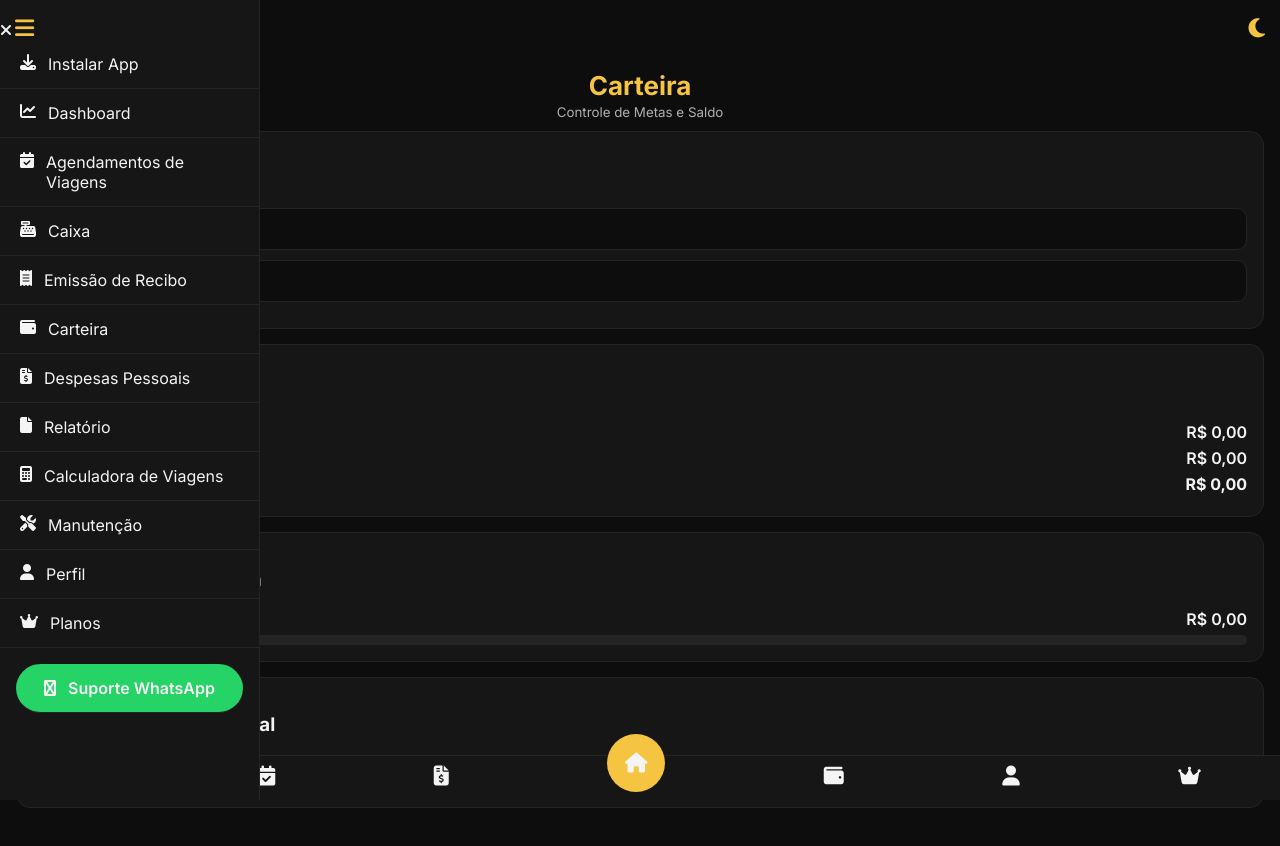
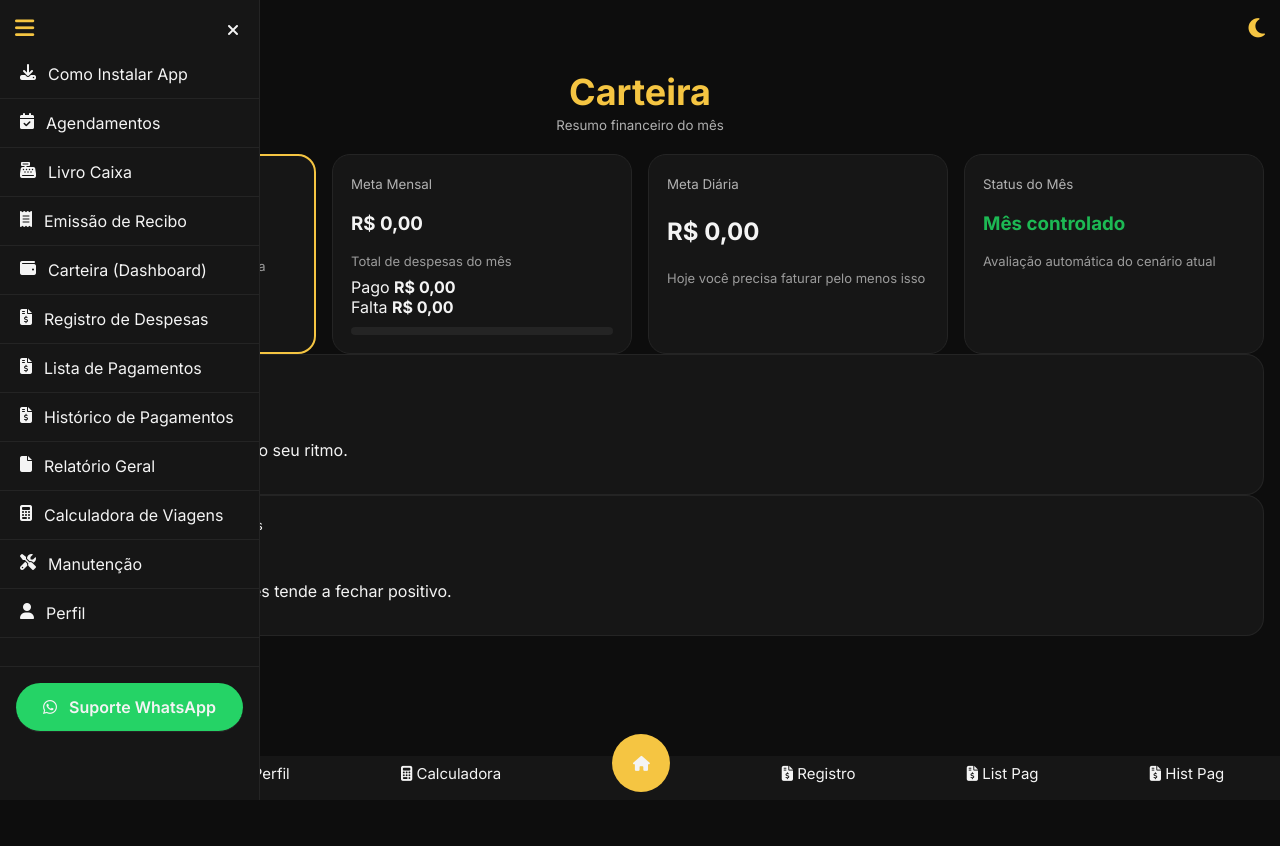
Before and after one commit to rarufino27-alt/rfdriver-backend, a plain HTML site: page carteira.html in a window 1280 px wide. Both pictures are taken after a click on the element 24 px from the left and 28 px from the top of the page. After the commit the page ends 800 px from the top, so only its background shows below. Drawn offline with nearby package versions, Linux system fonts and the light colour scheme.

Commit message:
Update carteira.html

```diff
--- a/carteira.html
+++ b/carteira.html
@@ -7,7 +7,6 @@
 
 <link href="https://fonts.googleapis.com/css2?family=Inter:wght@300;400;600;700&display=swap" rel="stylesheet">
 <link href="https://cdnjs.cloudflare.com/ajax/libs/font-awesome/6.5.1/css/all.min.css" rel="stylesheet">
-<script src="https://cdn.jsdelivr.net/npm/chart.js"></script>
 
 <style>
 :root{
@@ -20,53 +19,136 @@ body[data-theme="light"]{
 }
 *{box-sizing:border-box;font-family:Inter}
 body{margin:0;background:var(--bg);color:var(--text);padding:70px 16px 150px}
-.header{text-align:center;margin-bottom:10px}
-.header h1{margin:0;font-size:26px;color:var(--gold)}
+
+/* HEADER */
+.header{text-align:center;margin-bottom:20px}
+.header h1{margin:0;font-size:36px;color:var(--gold)}
 .header small{opacity:.7}
-.drawer-toggle,.theme-toggle{
-  position:fixed;top:15px;font-size:22px;color:var(--gold);cursor:pointer;z-index:20
+
+/* GRID */
+.dashboard-grid{
+  display:grid;
+  grid-template-columns:repeat(auto-fit,minmax(220px,1fr));
+  gap:16px;
 }
-.drawer-toggle{left:15px}.theme-toggle{right:15px}
+
+/* CARDS */
+.quad,.card{
+  background:var(--card);
+  border:1px solid var(--border);
+  border-radius:18px;
+  padding:18px;
+}
+
+/* SALDO HERO */
+.quad.saldo{
+  border:2px solid var(--gold);
+}
+.quad.saldo h2{
+  font-size:36px;
+  margin:10px 0;
+}
+
+/* META DIÁRIA */
+.quad.meta-dia{
+}
+.quad.meta-dia h3{
+  font-size:24px;
+}
+
+/* TEXTO */
+.quad small{opacity:.7}
+.hint{font-size:13px;opacity:.6;margin-top:6px}
+
+/* PROGRESSO */
+.progress{
+  margin-top:10px;
+  height:8px;
+  background:var(--border);
+  border-radius:6px;
+  overflow:hidden;
+}
+.progress-bar{
+  height:100%;
+  background:var(--gold);
+  width:0%;
+}
+
+/* STATUS */
+.status.ok{color:var(--green)}
+.status.alerta{color:#f5c542}
+.status.risco{color:var(--red)}
+
+/* IA / PREVISÃO */
+.card.ia{border-left:6px solid var(--gold)}
+.card.previsao{border-left:6px solid var(--green)}
+.card h3{margin:8px 0}
+
+/* BOTÕES FLUTUANTES */
+.drawer-toggle,
+.theme-toggle{
+  position:fixed;
+  top:15px;
+  font-size:22px;
+  color:var(--gold);
+  cursor:pointer;
+  z-index:40;
+}
+
+.drawer-toggle{
+  left:15px;
+}
+
+.theme-toggle{
+  right:15px;
+}
+
+/* MENU LATERAL */
 .drawer{
-  position:fixed;top:0;left:-260px;width:260px;height:100%;
-  background:var(--card);border-right:1px solid var(--border);
-  padding-top:20px;transition:.3s;z-index:15
+  position:fixed;
+  top:0;
+  left:-260px;
+  width:260px;
+  height:100%;
+  background:var(--card);
+  border-right:1px solid var(--border);
+  padding-top:20px;
+  transition:.3s;
+  z-index:30;
+  overflow-y:auto;
 }
-.drawer.open{left:0}
+
+.drawer.open{
+  left:0;
+}
+
 .drawer a{
-  display:flex;gap:12px;padding:14px 20px;
-  color:var(--text);text-decoration:none;border-bottom:1px solid var(--border)
+  display:flex;
+  gap:12px;
+  padding:14px 20px;
+  color:var(--text);
+  text-decoration:none;
+  border-bottom:1px solid var(--border);
 }
-.card{
-  background:var(--card);border:1px solid var(--border);
-  border-radius:14px;padding:16px;margin-bottom:15px
+
+.drawer .close-btn{
+  text-align:right;
+  padding:0 20px 10px;
+  cursor:pointer;
 }
-input{
-  width:100%;padding:12px;margin-bottom:10px;
-  border-radius:10px;border:1px solid var(--border);
-  background:var(--bg);color:var(--text)
-}
-.summary-row{
-  display:flex;justify-content:space-between;
-  font-weight:600;margin-bottom:6px
-}
-.progress{
-  width:100%;height:10px;border-radius:10px;
-  background:var(--border);overflow:hidden;margin-top:6px
-}
-.progress span{
-  display:block;height:100%;background:var(--gold)
-}
+
 .bottom-nav{
   position:fixed;bottom:0;left:0;right:0;
-  background:var(--card);border-top:1px solid var(--border);
-  display:flex;justify-content:space-around;padding:8px 0
+  background:var(--card);
+  display:flex;justify-content:space-around;
+  padding:8px 0
 }
-.bottom-nav a{color:var(--text);font-size:20px;text-decoration:none}
+.bottom-nav a{color:var(--text);font-size:15px;text-decoration:none}
 .center-btn{
-  background:var(--gold);color:#000;width:58px;height:58px;
-  border-radius:50%;display:flex;align-items:center;
-  justify-content:center;font-size:24px;margin-top:-30px
+  background:var(--gold);color:#000;
+  width:58px;height:58px;border-radius:50%;
+  display:flex;align-items:center;justify-content:center;
+  font-size:24px;margin-top:-30px
 }
 
 .suporte-whatsapp{
@@ -88,158 +170,206 @@ input{
 
 <body>
 
-<div class="drawer-toggle" onclick="drawer.classList.toggle('open')">
-  <i class="fa fa-bars"></i>
-</div>
-<div class="theme-toggle" onclick="toggleTheme()">
-  <i class="fa fa-moon"></i>
-</div>
+<!-- TOGGLES -->
+<div class="drawer-toggle" onclick="toggleDrawer()"><i class="fa fa-bars"></i></div>
+<div class="theme-toggle" onclick="toggleTheme()"><i class="fa fa-moon"></i></div>
 
+<!-- MENU LATERAL -->
 <nav class="drawer" id="drawer">
   <div class="close-btn" onclick="toggleDrawer()">
     <i class="fa fa-xmark"></i>
   </div>
 
-  <a href="instalar-app.html"><i class="fa fa-download"></i> Instalar App</a>
-  <a href="index.html"><i class="fa fa-chart-line"></i> Dashboard</a>
-  <a href="agendamentos.html"><i class="fa fa-calendar-check"></i> Agendamentos de Viagens</a>
-  <a href="entradas.html"><i class="fa fa-cash-register"></i> Caixa</a>
+  <a href="instalar-app.html"><i class="fa fa-download"></i> Como Instalar App</a>
+  <a href="agendamentos.html"><i class="fa fa-calendar-check"></i> Agendamentos</a>
+  <a href="entradas.html"><i class="fa fa-cash-register"></i> Livro Caixa</a>
   <a href="recibo.html"><i class="fa fa-receipt"></i> Emissão de Recibo</a>
-  <a href="carteira.html"><i class="fa fa-wallet"></i> Carteira</a>
-  <a href="despesas.html"><i class="fa fa-file-invoice-dollar"></i> Despesas Pessoais</a>
-  <a href="resumo.html"><i class="fa fa-file"></i> Relatório</a>
+  <a href="carteira.html"><i class="fa fa-wallet"></i> Carteira (Dashboard)</a>
+  <a href="registro-despesas.html"><i class="fa fa-file-invoice-dollar"></i> Registro de Despesas</a>
+  <a href="despesas-registradas.html"><i class="fa fa-file-invoice-dollar"></i> Lista de Pagamentos</a>
+  <a href="acompanhamento-pagamentos.html"><i class="fa fa-file-invoice-dollar"></i> Histórico de Pagamentos</a>
+  <a href="resumo.html"><i class="fa fa-file"></i> Relatório Geral</a>
   <a href="calculadora.html"><i class="fa fa-calculator"></i> Calculadora de Viagens</a>
   <a href="manutencao.html"><i class="fa fa-tools"></i> Manutenção</a>
   <a href="perfil.html"><i class="fa fa-user"></i> Perfil</a>
-  <a href="planos.html"><i class="fa fa-crown"></i> Planos</a>
+  <a </a>
   <a class="suporte-whatsapp"
      href="https://wa.me/5581992716132?text=Ol%C3%A1%2C%20preciso%20de%20ajuda%20com%20o%20RF%20Driver."
      target="_blank">
-    <i class="fa fa-whatsapp"></i> Suporte WhatsApp
+    <i class="fa-brands fa-whatsapp"></i> Suporte WhatsApp
   </a>
 </nav>
 
+
 <div class="header">
   <h1>Carteira</h1>
-  <small>Controle de Metas e Saldo</small>
+  <small>Resumo financeiro do mês</small>
 </div>
 
-<div class="card">
-  <h3>Metas</h3>
-  <input type="number" id="metaDiaria" placeholder="Meta diária (R$)">
-  <input type="number" id="metaMensal" placeholder="Meta mensal (R$)">
+<div class="dashboard-grid">
+
+  <!-- SALDO -->
+  <div class="quad saldo">
+    <small>Saldo Atual (Caixa)</small>
+    <h2 id="saldo">R$ 0,00</h2>
+    <div class="hint">Disponível após fechamento do caixa</div>
   </div>
 
-<div class="card">
-  <h3>Resumo Financeiro</h3>
+  <!-- META MENSAL -->
+  <div class="quad">
+    <small>Meta Mensal</small>
+    <h3 id="metaMensal">R$ 0,00</h3>
+    <div class="hint">Total de despesas do mês</div>
 
-  <div class="summary-row">
-    <span>Saldo do Caixa</span>
-    <span id="saldoCaixa">R$ 0,00</span>
+    <div style="margin-top:8px">
+      <div><span>Pago</span> <strong id="pago">R$ 0,00</strong></div>
+      <div><span>Falta</span> <strong id="falta">R$ 0,00</strong></div>
     </div>
 
-  <div class="summary-row">
-    <span>Despesas</span>
-    <span id="totalDespesas">R$ 0,00</span>
-  </div>
-
-  <div class="summary-row">
-    <strong>Saldo Disponível</strong>
-    <strong id="saldoDisponivel">R$ 0,00</strong>
+    <div class="progress">
+      <div class="progress-bar" id="barraMeta"></div>
     </div>
   </div>
 
-<div class="card">
-  <h3>Progresso da Meta Diária</h3>
-  <div class="summary-row">
-    <span>Falta</span>
-    <span id="faltaDiaria">R$ 0,00</span>
-  </div>
-  <div class="progress"><span id="progDiaria"></span></div>
+  <!-- META DIÁRIA -->
+  <div class="quad meta-dia">
+    <small>Meta Diária</small>
+    <h3 id="metaDiaria">R$ 0,00</h3>
+    <div class="hint">Hoje você precisa faturar pelo menos isso</div>
   </div>
 
-<div class="card">
-  <h3>Progresso da Meta Mensal</h3>
-  <div class="summary-row">
-    <span>Falta</span>
-    <span id="faltaMensal">R$ 0,00</span>
+  <!-- STATUS -->
+  <div class="quad">
+    <small>Status do Mês</small>
+    <h3 id="statusMes"></h3>
+    <div class="hint">Avaliação automática do cenário atual</div>
   </div>
-  <div class="progress"><span id="progMensal"></span></div>
+
+</div>
+
+<div class="card ia">
+  <small>🤖 Sugestão financeira de hoje</small>
+  <h3 id="iaTitulo"></h3>
+  <p id="iaTexto"></p>
+</div>
+
+<div class="card previsao">
+  <small>📈 Previsão de fechamento do mês</small>
+  <h3 id="previsaoValor"></h3>
+  <p id="previsaoTexto"></p>
 </div>
 
 <nav class="bottom-nav">
-  <a href="entradas.html"><i class="fa fa-cash-register"></i></a>
-  <a href="agendamentos.html"><i class="fa fa-calendar-check"></i></a>
-  <a href="despesas.html"><i class="fa fa-file-invoice-dollar"></i></a>
+  <a href="planos.html"><i class="fa fa-crown"></i> Planos</a>
+  <a href="perfil.html"><i class="fa fa-user"></i> Perfil</a>
+  <a href="calculadora.html"><i class="fa fa-calculator"></i> Calculadora</a>
 
   <!-- BOTÃO CENTRAL (DASHBOARD) -->
   <a href="index.html" class="center-btn">
     <i class="fa fa-house"></i>
   </a>
 
-  <a href="carteira.html"><i class="fa fa-wallet"></i></a>
-  <a href="perfil.html"><i class="fa fa-user"></i></a>
-  <a href="planos.html"><i class="fa fa-crown"></i></a>
+  <a href="registro-despesas.html"><i class="fa fa-file-invoice-dollar"></i> Registro</a>
+  <a href="despesas-registradas.html"><i class="fa fa-file-invoice-dollar"></i> List Pag</a>
+  <a href="acompanhamento-pagamentos.html"><i class="fa fa-file-invoice-dollar"></i> Hist Pag</a>
 </nav>
 
+<script src="dataManager.js"></script>
 <script>
-(function(){
-  document.body.dataset.theme = localStorage.getItem("tema") || "dark"
-})()
+/* ===============================
+   CARTEIRA ENGINE (mantido)
+=============================== */
+const CarteiraEngine = (() => {
+  const moeda = v => v.toLocaleString("pt-BR",{style:"currency",currency:"BRL"});
 
-function toggleTheme(){
-  const t = document.body.dataset.theme === "light" ? "dark" : "light"
-  document.body.dataset.theme = t
-  localStorage.setItem("tema", t)
+  function getResumoMes(){
+    const hoje = new Date();
+    const chaveMes = hoje.toISOString().slice(0,7);
+    const ultimoDiaMes = new Date(hoje.getFullYear(), hoje.getMonth()+1, 0).getDate();
+    const diasRestantes = Math.max(ultimoDiaMes - hoje.getDate() + 1, 1);
+
+    const data = DataManager.getData();
+    const pagamentosMes = data.pagamentos.filter(p =>
+      p.dataVencimento && p.dataVencimento.startsWith(chaveMes) && p.valor > 0
+    );
+
+    const metaMensalTotal = pagamentosMes.reduce((s,p)=>s+p.valor,0);
+    const totalPago = pagamentosMes.filter(p=>p.pago).reduce((s,p)=>s+p.valor,0);
+    const totalEmAberto = metaMensalTotal - totalPago;
+
+    return {
+      saldo: DataManager.getSaldoCarteira(),
+      metaMensalTotal,
+      totalPago,
+      totalEmAberto,
+      metaDiaria: metaMensalTotal > 0 ? metaMensalTotal / diasRestantes : 0,
+      percentualPago: metaMensalTotal > 0 ? (totalPago/metaMensalTotal)*100 : 0
+    };
   }
 
-const metaDiariaInput = document.getElementById("metaDiaria")
-const metaMensalInput = document.getElementById("metaMensal")
+  return { getResumoMes, moeda };
+})();
 
-metaDiariaInput.value = localStorage.getItem("rf_meta_diaria") || ""
-metaMensalInput.value = localStorage.getItem("rf_meta_mensal") || ""
+/* ===============================
+   RENDER
+=============================== */
+(function(){
+  document.body.dataset.theme = localStorage.getItem("tema") || "dark";
 
-metaDiariaInput.oninput = () =>
-  localStorage.setItem("rf_meta_diaria", metaDiariaInput.value)
+  const r = CarteiraEngine.getResumoMes();
 
-metaMensalInput.oninput = () =>
-  localStorage.setItem("rf_meta_mensal", metaMensalInput.value)
+  saldo.textContent = CarteiraEngine.moeda(r.saldo);
+  metaMensal.textContent = CarteiraEngine.moeda(r.metaMensalTotal);
+  pago.textContent = CarteiraEngine.moeda(r.totalPago);
+  falta.textContent = CarteiraEngine.moeda(r.totalEmAberto);
+  metaDiaria.textContent = CarteiraEngine.moeda(r.metaDiaria);
+  barraMeta.style.width = r.percentualPago + "%";
 
-function atualizarCarteira(){
-  const entradas = +localStorage.getItem("rf_caixa_total_entradas") || 0
-  const saidas = +localStorage.getItem("rf_caixa_total_saidas") || 0
-  const despesas = JSON.parse(localStorage.getItem("rf_despesas")) || []
-
-  const totalDespesas = despesas.reduce((s,d)=>s+d.valor,0)
-  const saldoCaixa = entradas - saidas
-  const saldoDisponivel = saldoCaixa - totalDespesas
-
-  saldoCaixaEl.textContent = saldoCaixa.toLocaleString("pt-BR",{style:"currency",currency:"BRL"})
-  totalDespesasEl.textContent = totalDespesas.toLocaleString("pt-BR",{style:"currency",currency:"BRL"})
-  saldoDisponivelEl.textContent = saldoDisponivel.toLocaleString("pt-BR",{style:"currency",currency:"BRL"})
-
-  const metaD = +metaDiariaInput.value || 0
-  const metaM = +metaMensalInput.value || 0
-
-  const faltaD = Math.max(metaD - saldoDisponivel, 0)
-  const faltaM = Math.max(metaM - saldoDisponivel, 0)
-
-  faltaDiaria.textContent = faltaD.toLocaleString("pt-BR",{style:"currency",currency:"BRL"})
-  faltaMensal.textContent = faltaM.toLocaleString("pt-BR",{style:"currency",currency:"BRL"})
-
-  progDiaria.style.width = metaD ? Math.min((saldoDisponivel/metaD)*100,100)+"%" : "0%"
-  progMensal.style.width = metaM ? Math.min((saldoDisponivel/metaM)*100,100)+"%" : "0%"
+  if (r.totalEmAberto <= 0) {
+    statusMes.textContent = "Mês controlado";
+    statusMes.className = "status ok";
+  } else if (r.metaDiaria <= 300) {
+    statusMes.textContent = "Situação sob controle";
+    statusMes.className = "status alerta";
+  } else {
+    statusMes.textContent = "Mês em risco";
+    statusMes.className = "status risco";
   }
 
-const saldoCaixaEl = document.getElementById("saldoCaixa")
-const totalDespesasEl = document.getElementById("totalDespesas")
-const saldoDisponivelEl = document.getElementById("saldoDisponivel")
-const faltaDiaria = document.getElementById("faltaDiaria")
-const faltaMensal = document.getElementById("faltaMensal")
-const progDiaria = document.getElementById("progDiaria")
-const progMensal = document.getElementById("progMensal")
+  const pressao = r.metaDiaria / 300;
+  if (pressao <= 0.7) {
+    iaTitulo.textContent = "Dia tranquilo";
+    iaTexto.textContent = "Meta diária baixa. Trabalhe no seu ritmo.";
+  } else if (pressao <= 1.1) {
+    iaTitulo.textContent = "Dia de atenção";
+    iaTexto.textContent = "Mantenha constância para não pressionar o mês.";
+  } else {
+    iaTitulo.textContent = "Dia crítico";
+    iaTexto.textContent = "Meta diária alta. Priorize faturamento hoje.";
+  }
 
-atualizarCarteira()
+  const hoje = new Date();
+  const mediaReal = hoje.getDate() > 1 ? r.saldo / hoje.getDate() : 0;
+  const previsao = mediaReal * new Date(hoje.getFullYear(), hoje.getMonth()+1, 0).getDate() - r.metaMensalTotal;
+
+  previsaoValor.textContent = CarteiraEngine.moeda(previsao);
+  previsaoTexto.textContent =
+    previsao >= 0
+      ? "Mantendo o ritmo atual, o mês tende a fechar positivo."
+      : "Se nada mudar, o mês tende a fechar no negativo.";
+})();
+
+function toggleDrawer(){
+  document.getElementById("drawer").classList.toggle("open");
+}
+</script>
+
+<script>
+function toggleTheme(){
+  const atual = document.body.dataset.theme === "light" ? "dark" : "light";
+  document.body.dataset.theme = atual;
+  localStorage.setItem("tema", atual);
+}
 </script>
 
 </body>
```
Lines whose indentation alone changed are shown as unchanged.
